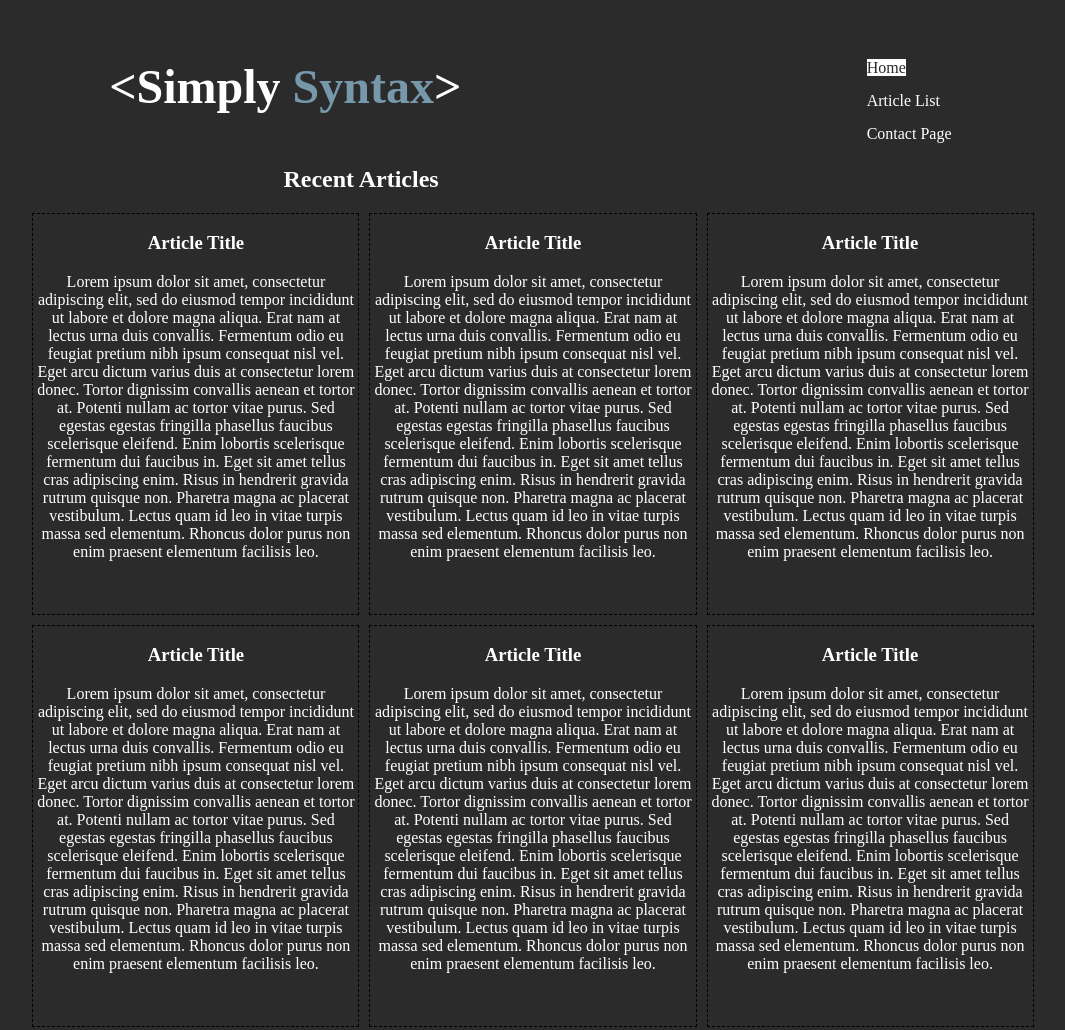
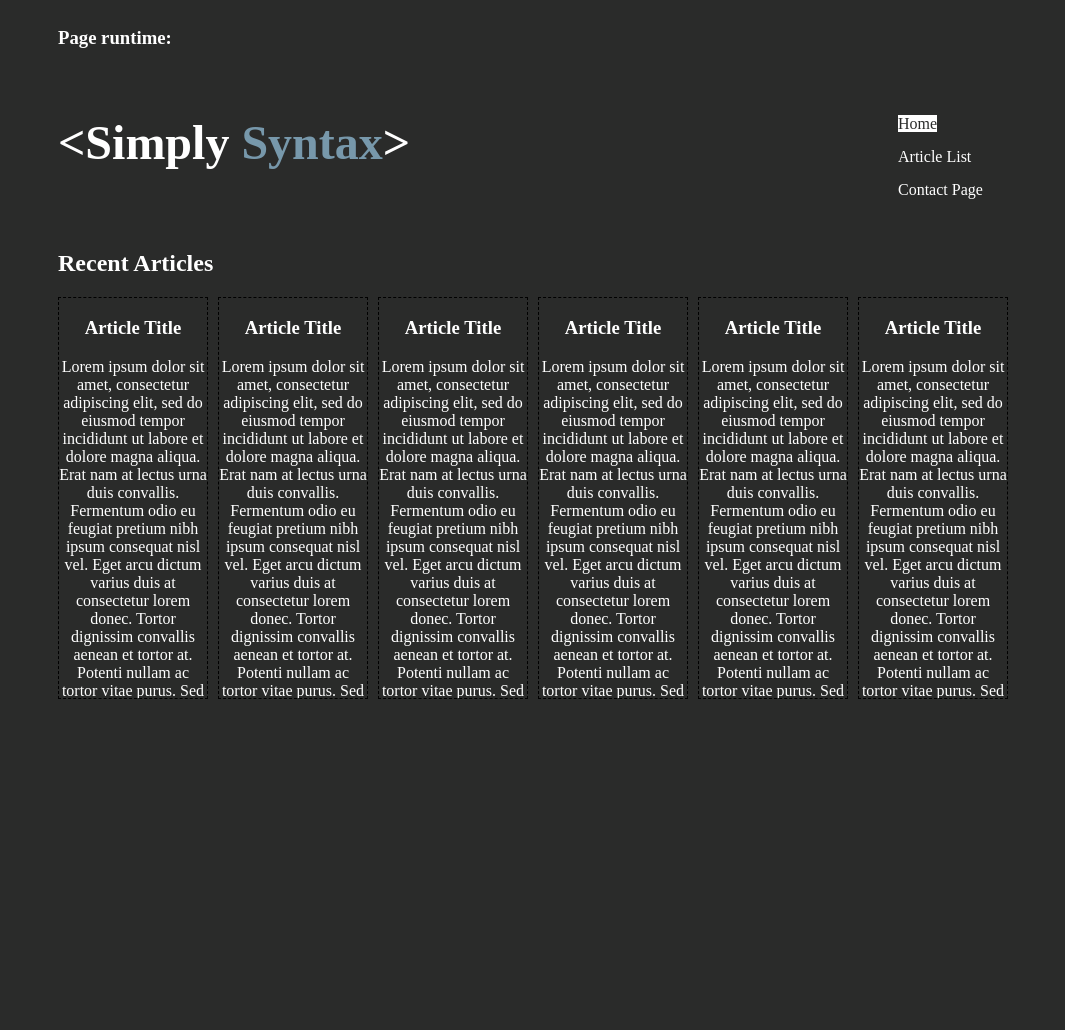
Before and after one commit to Raidss/simply-syntax-blog, a plain HTML site: page index.html in a window 1280 px wide. Shown: the whole page, without its empty margins (102-1167 px from the left). After the commit the page ends 800 px from the top, so only its background shows below. Drawn offline with Linux system fonts and the light colour scheme.

Commit message:
- Updated header layout

```diff
--- a/css/styles.css
+++ b/css/styles.css
@@ -1,17 +1,16 @@
 body {
     color: white;
     background-color: #2A2B2A;
+    display: flex;
+    justify-content: center;
 }
 
 
 .parent {
-    display: grid;
-    grid-template-columns: repeat(3, 1fr);
-    grid-template-rows: repeat(1, 1fr);
-    grid-column-gap: 0px;
-    grid-row-gap: 0px;
-    margin-left: 10%;
-    margin-right: 10%;
+    display: flex;
+    flex-direction: column;
+    justify-content: center;
+    width: 75vw;
     }
 
     .div1 { grid-area: 1 / 1 / 3 / 4; text-align: center; overflow: hidden; }
@@ -23,11 +22,17 @@ body {
     .div7 { grid-area: 4 / 3 / 5 / 4; text-align: center; overflow: hidden;  }
 
 
+.articles-container {
+    display: flex;
+    justify-content: center;
+    width: 100%;
+}
+
 .outline {
     border: 0px;
     border-style: dashed;
     border-color: black;
-    das
+
 }
 
 .article {
@@ -36,22 +41,35 @@ body {
     border: 1px;
     border-style: dashed;
     border-color: black;
+    width: 33%;
 }
 
 
+#article-header {
+    display: flex;
+}
 
-#article-header {
-    display: inline-block;
+.header-container {
+    display: flex;
+    justify-content: space-between;
+    width: 100%;
 }
 
 
 #main-header-text {
-    position: relative;
-    display: inline-block;
+    display: flex;
+    justify-content: flex-start;
+    text-align: left;
     margin-right: 15%;
     margin-top: 5%;
     width: 45%;
     font-size: 300%;
+}
+
+.runtime {
+    display: flex;
+    justify-content: flex-start;
+    align-items: flex-start;
 }
 
 .color-text {
@@ -59,10 +77,8 @@ body {
 }
 
 #side-nav-box {
-    display: inline-block;
     position: relative;
-    width: 35%;
-    float: right;
+    width: 25%;
     margin-top: 5%;
 }
 
--- a/index.html
+++ b/index.html
@@ -12,16 +12,23 @@
     <main>
         <div class="parent outline">
             <div class="div1 outline">
+                <h3 class="runtime">Page runtime: </h3>
+            <div class="header-container">
                 <h1 id="main-header-text"><a href="./index.html" class="header-text-link">&lt;Simply <span class="color-text">Syntax</span>&gt;</a></h1>
+
                 <section id="side-nav-box">
                     <ul id="side-nav-list">
                         <li class="nav-link"><a href="./index.html"class="onsite nav-text-link">Home</a><span class="counter-text"></span></li>
                         <li class="nav-link"><a href="./article-list.html" class="nav-text-link">Article List</a></li>
                         <li class="nav-link"><a href="./contact-page.html" class="nav-text-link">Contact Page</a></li>
                     </ul>
+
                 </section>
+            </div>
+
                 <h2 id="article-header">Recent Articles</h2>
             </div>
+        <div class="articles-container">
             <div class="div2 outline article">
                 <h3>Article Title</h3>
                 <p class="article-text">Lorem ipsum dolor sit amet, consectetur adipiscing elit, sed do eiusmod tempor incididunt ut labore et dolore magna aliqua. Erat nam at lectus urna duis convallis. Fermentum odio eu feugiat pretium nibh ipsum consequat nisl vel. Eget arcu dictum varius duis at consectetur lorem donec. Tortor dignissim convallis aenean et tortor at. Potenti nullam ac tortor vitae purus. Sed egestas egestas fringilla phasellus faucibus scelerisque eleifend. Enim lobortis scelerisque fermentum dui faucibus in. Eget sit amet tellus cras adipiscing enim. Risus in hendrerit gravida rutrum quisque non. Pharetra magna ac placerat vestibulum. Lectus quam id leo in vitae turpis massa sed elementum. Rhoncus dolor purus non enim praesent elementum facilisis leo.</p>
@@ -46,7 +53,7 @@
                 <h3>Article Title</h3>
                 <p class="article-text">Lorem ipsum dolor sit amet, consectetur adipiscing elit, sed do eiusmod tempor incididunt ut labore et dolore magna aliqua. Erat nam at lectus urna duis convallis. Fermentum odio eu feugiat pretium nibh ipsum consequat nisl vel. Eget arcu dictum varius duis at consectetur lorem donec. Tortor dignissim convallis aenean et tortor at. Potenti nullam ac tortor vitae purus. Sed egestas egestas fringilla phasellus faucibus scelerisque eleifend. Enim lobortis scelerisque fermentum dui faucibus in. Eget sit amet tellus cras adipiscing enim. Risus in hendrerit gravida rutrum quisque non. Pharetra magna ac placerat vestibulum. Lectus quam id leo in vitae turpis massa sed elementum. Rhoncus dolor purus non enim praesent elementum facilisis leo.</p>
             </div>
-            </div>
+        </div>
     <script src="./JS/javascript.js"></script>
 </body>
 </html>
```
